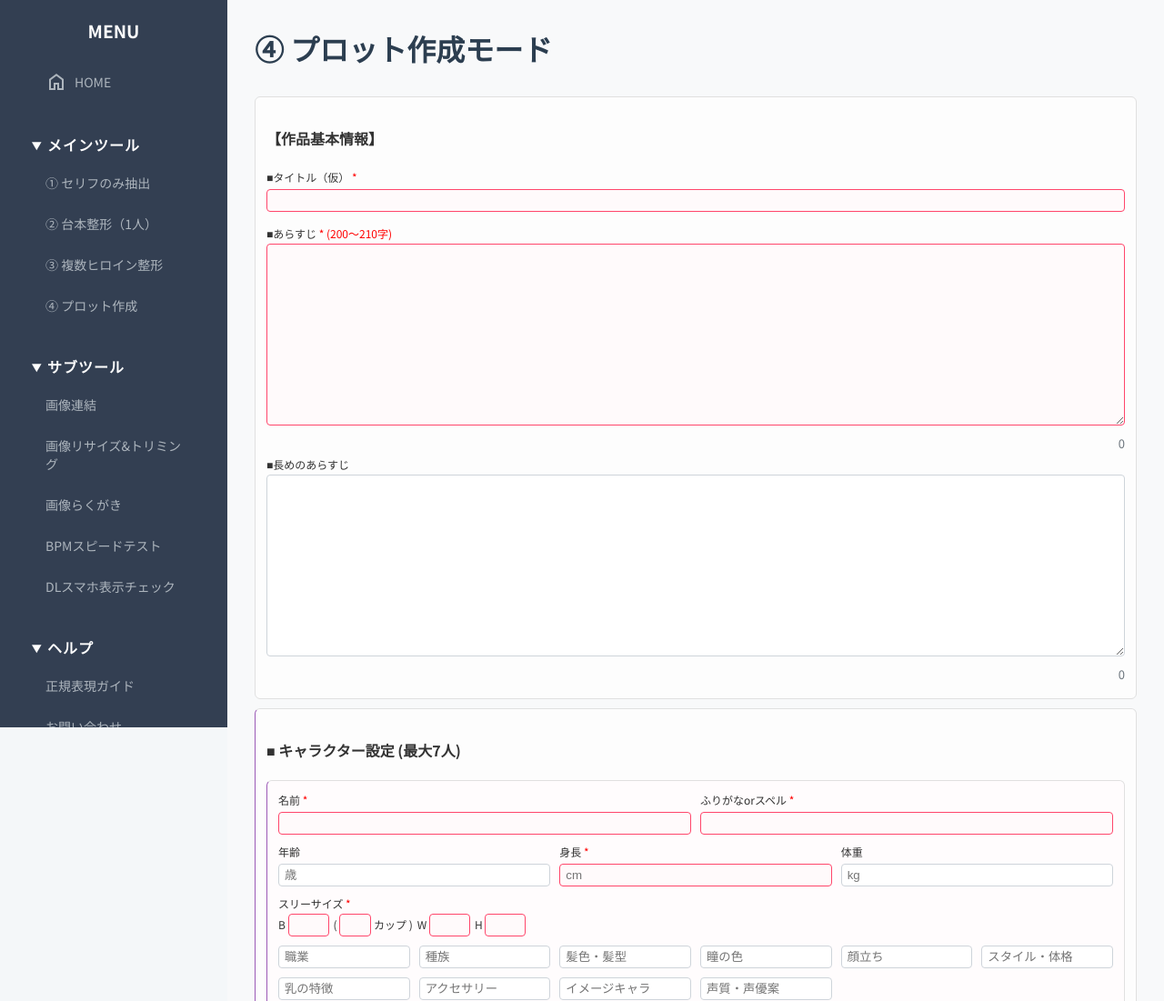
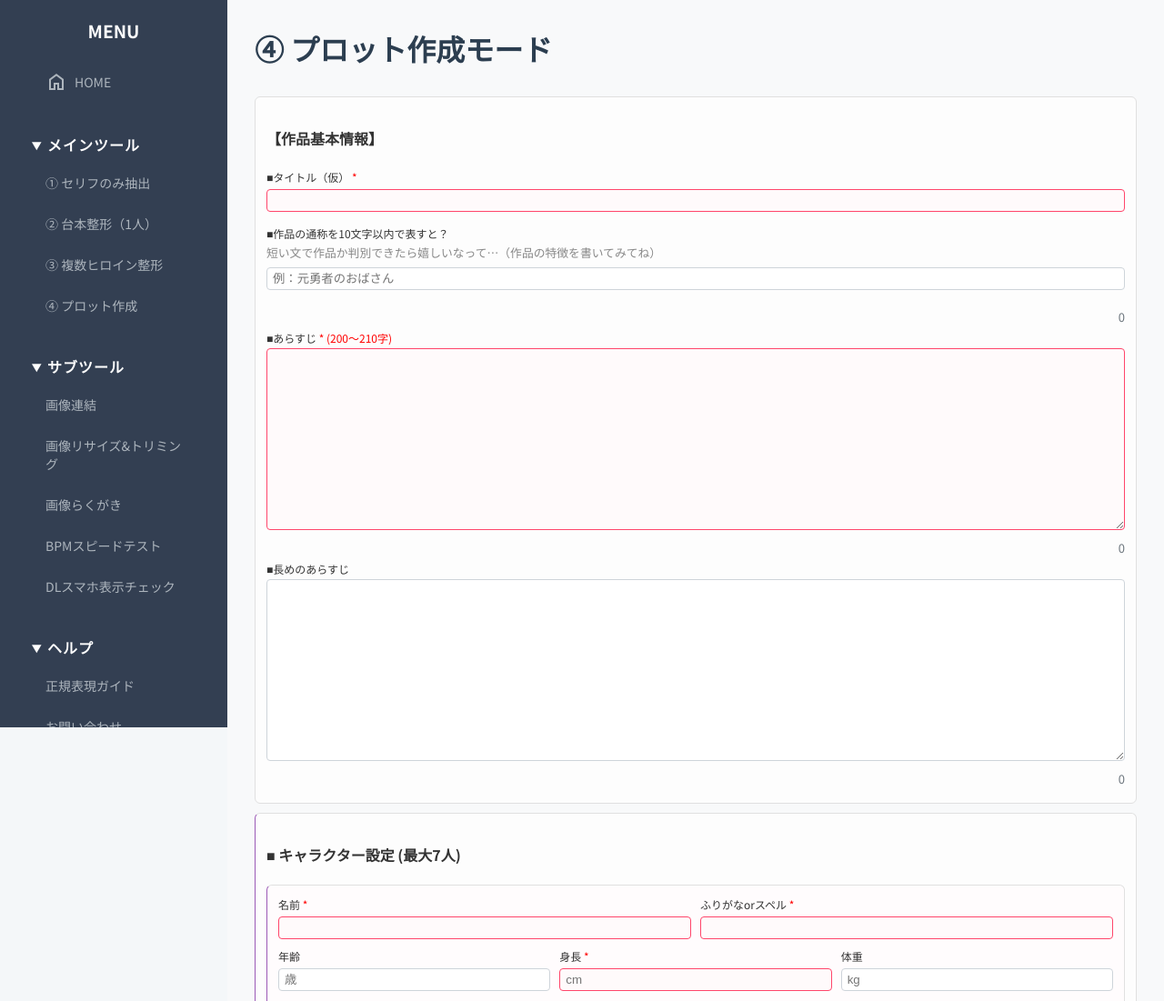
Before and after one commit to yunipon/yunifusu_circletools, a PHP site: page /plot.php in a window 1280 px wide. Shown: the top 1101 px of the page at 91% size. Run offline with PHP 8.4, Linux system fonts and the light colour scheme; some libraries are stand-ins or nearby versions.

Commit message:
プロット入力欄に通称欄を追加

```diff
--- a/page-main/plot.php
+++ b/page-main/plot.php
@@ -21,6 +21,13 @@
         <h4>【作品基本情報】</h4>
         <label>■タイトル（仮） <span style="color:red;">*</span></label>
         <input type="text" id="p-title" class="replace-input" style="width:100%; margin-bottom:15px;" required>
+
+        <div style="position:relative;">
+          <label>■作品の通称を10文字以内で表すと？</label>
+          <small style="font-size: 0.8em; color: #888; display: block; margin-bottom: 5px;">短い文で作品か判別できたら嬉しいなって…（作品の特徴を書いてみてね）</small>
+          <input type="text" id="p-short-title" class="replace-input" style="width:100%; margin-bottom:15px;" maxlength="10" oninput="updatePlotCharCount(this, 'p-short-title-cnt')" placeholder="例：元勇者のおばさん">
+          <div class="char-count" id="p-short-title-cnt">0</div>
+        </div>
 
         <div style="position:relative;">
           <label>■あらすじ <span style="color:red;">* (200〜210字)</span></label>
--- a/script-tool/maintools.js
+++ b/script-tool/maintools.js
@@ -1906,6 +1906,7 @@ function generatePlotText() {
 
   // 基本情報
   addSection('タイトル（仮）', 'p-title');
+  addSection('10文字以内で作品を表すと？', 'p-short-title');
   addSection('あらすじ', 'p-summary');
   addSection('長めのあらすじ', 'p-summary-long');
 
@@ -2019,6 +2020,10 @@ function parseAndFillPlot(text) {
     if (line.includes('■タイトル')) {
       const data = getSectionContent(lines, i);
       document.getElementById('p-title').value = data.content;
+      i = data.lastIndex;
+    } else if (line.includes('■10文字以内で作品を表すと？')) {
+      const data = getSectionContent(lines, i);
+      document.getElementById('p-short-title').value = data.content;
       i = data.lastIndex;
     } else if (line.includes('■あらすじ')) {
       const data = getSectionContent(lines, i);
```
